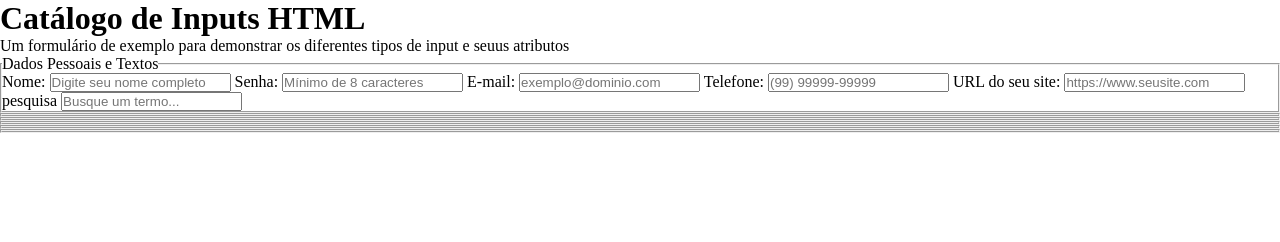
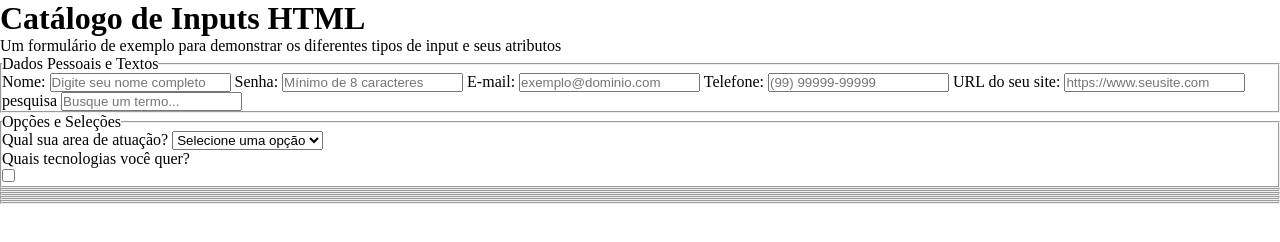
Before and after one commit to MariaD-Santos/input-html, a website: page index.html in a window 1280 px wide. Drawn offline with Linux system fonts and the light colour scheme.

Commit message:
Iniciando campo de opções e seleções

```diff
--- a/index.html
+++ b/index.html
@@ -9,11 +9,12 @@
 <body>
     <main class="main-container">
         <h1>Catálogo de Inputs HTML</h1>
-        <p>Um formulário de exemplo para demonstrar os diferentes tipos de input e seuus atributos</p>
+        <p>Um formulário de exemplo para demonstrar os diferentes tipos de input e seus atributos</p>
 
         <!--  Indica que será um formulário de envio de dados (servidor) -->
 
         <form class="input-catalog-form">
+            <!-- Dados Pessoais -->
             <section class="form-section">
                 <!-- Fieldset cria agrupamentos -->
                 <fieldset class="form-group">
@@ -44,10 +45,29 @@
 
             </section>
 
+            <!-- Opções e Seleções -->
             <section class="form-section">
 
                 <fieldset class="form-group">
+                    <legend class="form-group-title">Opções e Seleções</legend>
 
+                    <label for="opcoes" class="form-label">Qual sua area de atuação? </label>
+
+                    <select id="area" name="area" class="form-select">
+
+                        <option value="">Selecione uma opção</option>
+                        <option value="frontend">Front-end</option>
+                        <option value="backend">Back-end</option>
+                        <option value="fullstack">Full-stack</option>
+                        <option value="devops">DevOps</option>
+
+                    </select>
+
+                    <p class="form-label">Quais tecnologias você quer?</p>
+                    <div class="form-check">
+                        <input type="checkbox">
+                        <label for="html"></label>
+                    </div>
                 </fieldset>
 
             </section>
```
